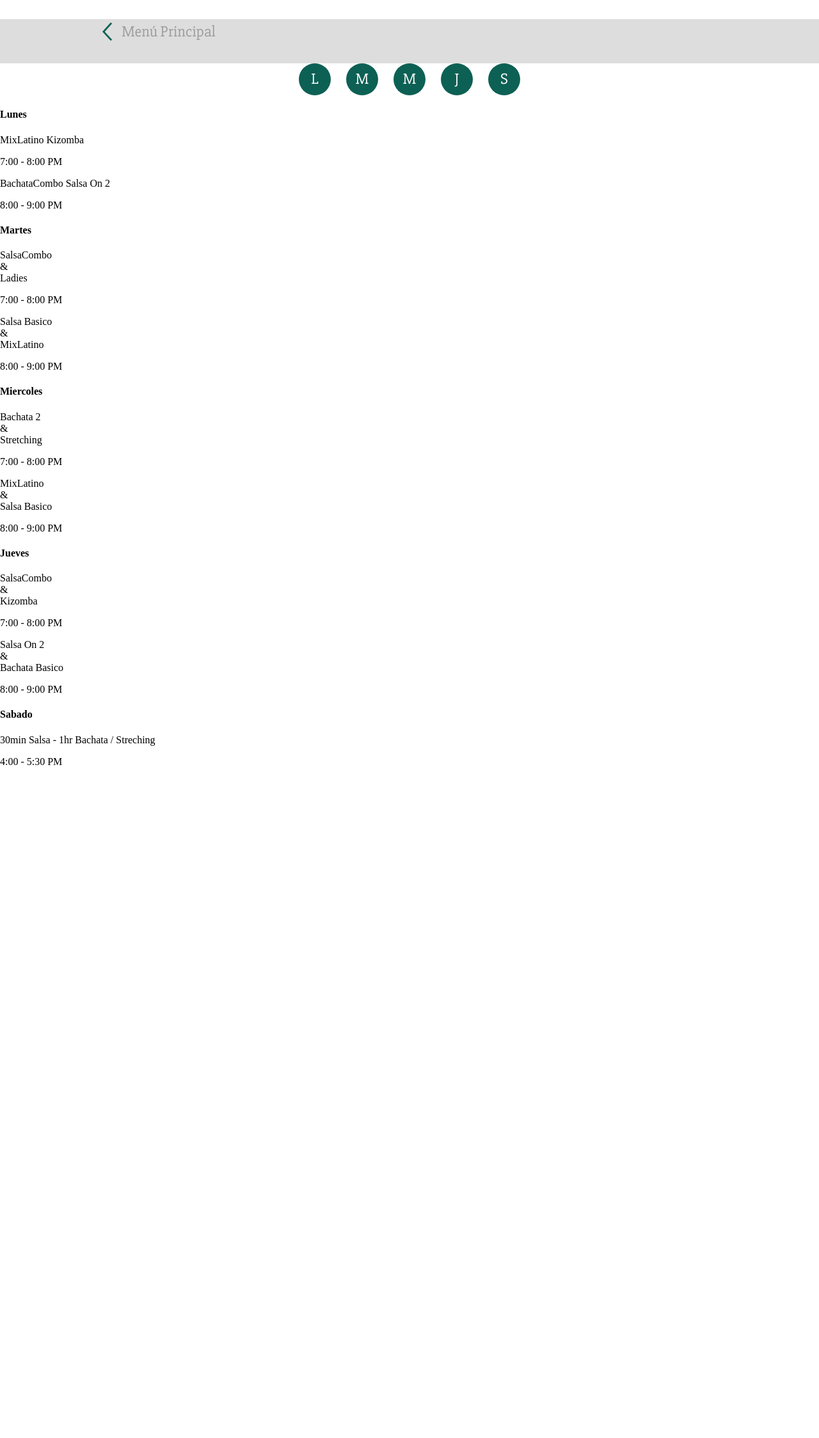
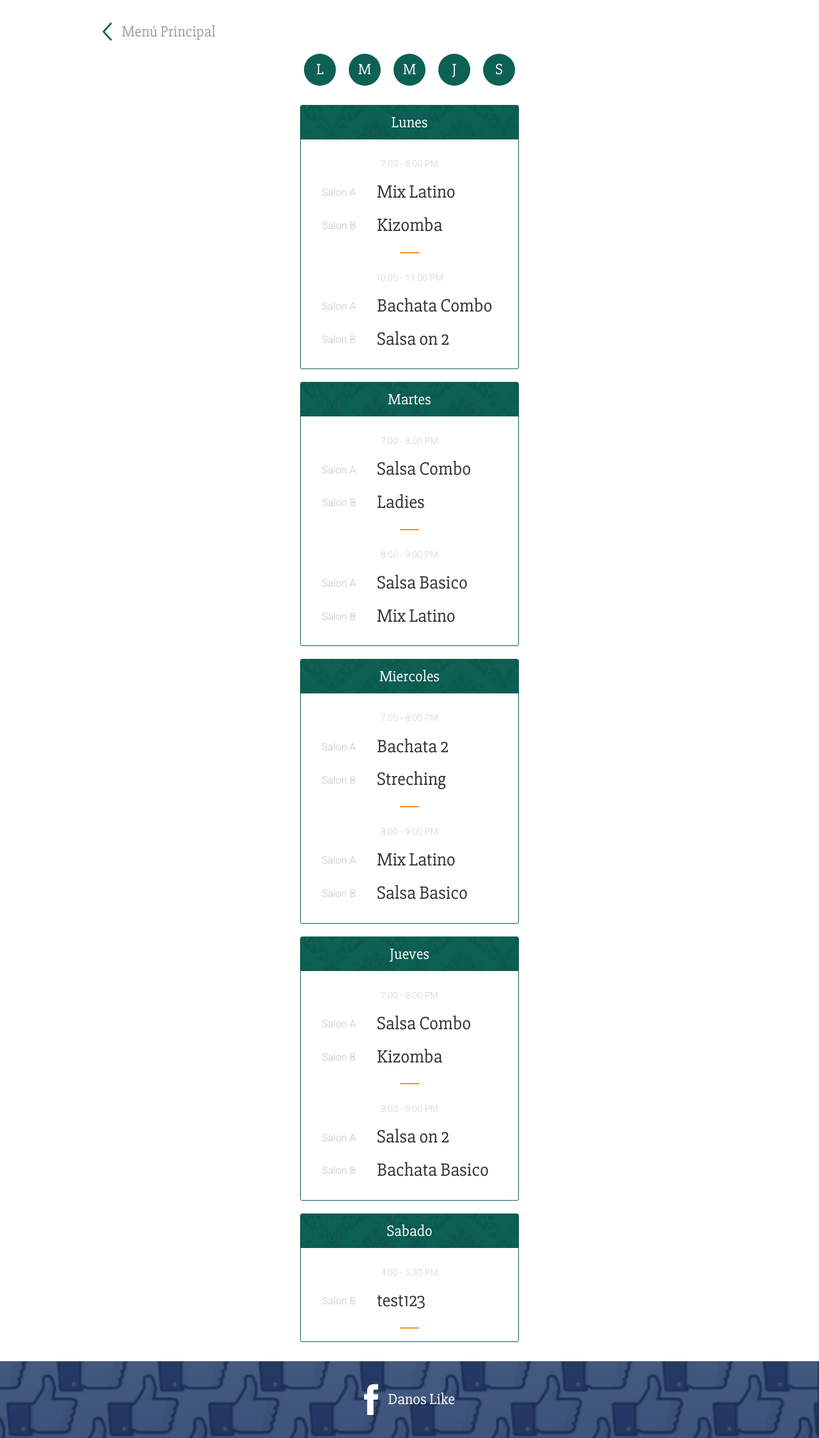
Before and after one commit to AlejandrLara12/nsalsat.io, a Jekyll site: the page built from horarios/index.html, in a window 1280 px wide. Shown: the whole page at 64% size. Built offline with Jekyll 4.4.1, drawn with Linux system fonts in a browser that asks for light colours; Markdown is read by kramdown in place of the engine named in the settings; before the commit the page ends 1216 px from its top, so only the background shows below that.

Commit message:
Styled horarios.sass

```diff
--- a/_data/detalles.yml
+++ b/_data/detalles.yml
@@ -1,2 +1,7 @@
 # Mensaje para regresar a la pagina principal
 backtomenu: Menú Principal
+
+
+# Boton Redes Sociales, Seccion Horarios
+button-horario-msj: Danos Like
+button-horario-link: https://www.facebook.com/nsalsat.saltillo
--- a/_data/horarios.yml
+++ b/_data/horarios.yml
@@ -1,30 +1,63 @@
+
+# Nombre de salones
+
+salonA: Salon A
+salonB: Salon B
+
+
+# NOTAS IMPORTANTES
+# Limite de 15 caracteres, sin embargo pued ser de linea multiple
+
 horario:
-- {dia: Lunes,
-    letter: L,
-        hora1: '7:00 - 8:00 PM',
-        clase1: 'MixLatino Kizomba',
-        hora2: '8:00 - 9:00 PM',
-        clase2: 'BachataCombo  Salsa On 2'}
-- {dia: Martes,
+- {dia: 'Lunes',
+    letter: 'L',
+        hora-1: ,
+        clase-1-a: 'Mix Latino',
+        clase-1-b: 'Kizomba',
+        hora-2: '10:00 - 11:00 PM',
+        clase-2-a: 'Bachata Combo',
+        clase-2-b: 'Salsa on 2'
+        }
+- {dia: 'Martes',
+    letter: 'M',
+        hora-1: '7:00 - 8:00 PM',
+        clase-1-a: 'Salsa Combo',
+        clase-1-b: 'Ladies',
+        hora-2: '8:00 - 9:00 PM',
+        clase-2-a: 'Salsa Basico',
+        clase-2-b: 'Mix Latino'
+        }
+- {dia: 'Miercoles',
     letter: M,
-        hora1: '7:00 - 8:00 PM',
-        clase1: 'SalsaCombo <br><span class="and">&</span><br> Ladies',
-        hora2: '8:00 - 9:00 PM',
-        clase2: 'Salsa Basico <br><span class="and">&</span><br> MixLatino'}
-- {dia: Miercoles,
-    letter: M,
-        hora1: '7:00 - 8:00 PM',
-        clase1: 'Bachata 2 <br><span class="and">&</span><br> Stretching',
-        hora2: '8:00 - 9:00 PM',
-        clase2: 'MixLatino <br><span class="and">&</span><br> Salsa Basico'}
-- {dia: Jueves,
-    letter: J,
-        hora1: '7:00 - 8:00 PM',
-        clase1: 'SalsaCombo <br><span class="and">&</span><br> Kizomba',
-        hora2: '8:00 - 9:00 PM',
-        clase2: 'Salsa On 2 <br><span class="and">&</span><br> Bachata Basico'}
+        hora-1: ,
+        clase-1-a: 'Bachata 2',
+        clase-1-b: 'Streching',
+        hora-2: '8:00 - 9:00 PM',
+        clase-2-a: 'Mix Latino',
+        clase-2-b: 'Salsa Basico'
+        }
+- {dia: 'Jueves',
+    letter: 'J',
+        hora-1: ,
+        clase-1-a: 'Salsa Combo',
+        clase-1-b: 'Kizomba',
+        hora-2: '8:00 - 9:00 PM',
+        clase-2-a: 'Salsa on 2',
+        clase-2-b: 'Bachata Basico',
+        }
+- {dia: 'Sabado',
+    letter: 'S',
+        hora-1: '4:00 - 5:30 PM',
+        clase-1-a: ,
+        clase-1-b: 'test123'
+}
 
-- {dia: Sabado,
-    letter: S,
-        hora1: '4:00 - 5:30 PM',
-        clase1: '30min Salsa - 1hr Bachata / Streching'}
+# {dia: Dia,    !necesario, cuidado con mayusculas
+#    letter: L, !necesario
+#        hora-1: , si no se especifica el default sera de 7:00 - 8:00 PM
+#        clase-1-a: 'MixLatino',
+#        clase-1-b: 'Kizomba',
+#        hora-2: '8:00 - 9:00 PM',
+#        clase-2-a: 'BachataCombo',
+#        clase-2-b: 'Salsa On 2'
+#        }
--- a/_includes/sections/horarios.html
+++ b/_includes/sections/horarios.html
@@ -2,31 +2,57 @@
 
   <div class="days-menu">
     {% for class in site.data.horarios.horario %}
-      <a class="day-link" href="#{{ class.dia }}" ><div class="day">{{ class.letter }}</div></a>
+      {% if class.clase-1-a or class.clase-1-b or class.clase-2-a or class.clase-2-b %}
+        <a class="day-link" href="#{{ class.dia }}" ><div class="day">{{ class.letter }}</div></a>
+      {% endif %}
     {% endfor %}
   </div>
 
   <div class="horarios-wrap">
       {% for class in site.data.horarios.horario %}
-      <div class="day-container" id="{{ class.dia }}">
+      {% if class.clase-1-a or class.clase-1-b or class.clase-2-a or class.clase-2-b %}
+      <div class="day-unit" id="{{ class.dia }}">
+        <div class="week-day">{{ class.dia}}</div>
+        {% if class.clase-1-a or class.clase-1-b %}
+        <div class="hora">{% if class.hora-1 %}{{ class.hora-1 }}{% else %}7:00 - 8:00 PM{% endif %}</div>
+        <div class="class-detail">
+          <div class="room-wrap">
+            {% if class.clase-1-a %}<div class="room">{% if site.data.horarios.salonA %}{{ site.data.horarios.salonA}}{% else %}Room A{% endif %}</div>{% endif %}
+            {% if class.clase-1-b %}<div class="room">{% if site.data.horarios.salonB %}{{ site.data.horarios.salonB}}{% else %}Room B{% endif %}</div>{% endif %}
+          </div>
+          <div class="class-wrap">
+            {% if class.clase-1-a %}<div class="class-name">{{ class.clase-1-a }}</div>{% endif %}
+            {% if class.clase-1-b %}<div class="class-name">{{ class.clase-1-b }}</div>{% endif %}
+          </div>
 
-        <h4 class="dia">{{ class.dia }}</h4>
-
-        <p class="clase">{{ class.clase1 }}</p>
-        <div class="dia-clase-div"></div>
-        <p class="hora">{{ class.hora1 }}</p>
-
-        {% if  class.hora2 %}
-        <div class="clases-div"></div>
-
-        <p class="clase">{{ class.clase2 }}</p>
-        <div class="dia-clase-div"></div>
-        <p class="hora">{{ class.hora2 }}</p>
-
+        </div>
         {% endif %}
 
+        {% if ((class.clase-1-b) or (class.clase-1-a)) and ((class.clase-2-a) or (class.clase-2-b)) %}
+        <div class="line-btw-clases"></div>
+        {% endif %}
+
+        {% if class.clase-2-a or class.clase-2-b %}
+        <div class="hora">{% if class.hora-2 %}{{ class.hora-2 }}{% else %}8:00 - 9:00 PM{% endif %}</div>
+        <div class="class-detail">
+          <div class="room-wrap">
+            {% if class.clase-2-a %}<div class="room">{% if site.data.horarios.salonA %}{{ site.data.horarios.salonA }}{% else %}Room A{% endif %}</div>{% endif %}
+            {% if class.clase-2-b %}<div class="room">{% if site.data.horarios.salonB %}{{ site.data.horarios.salonB }}{% else %}Room B{% endif %}</div>{% endif %}
+          </div>
+          <div class="class-wrap">
+            {% if class.clase-2-a %}<div class="class-name">{{ class.clase-2-a }}</div>{% endif %}
+            {% if class.clase-2-b %}<div class="class-name">{{ class.clase-2-b }}</div>{% endif %}
+          </div>
+
+        </div>
+        {% endif %}
       </div>
+      {% endif %}
       {% endfor %}
   </div>
 
+  <a class="social-media-btn" href="{{ site.data.detalles.button-horario-link }}">
+    <div class="social-media-detail">{% include icons/facebook-icon.svg  %} {{ site.data.detalles.button-horario-msj }}</div>
+  </a>
+
 </section>
--- a/_sass/_horarios.sass
+++ b/_sass/_horarios.sass
@@ -1,5 +1,5 @@
 .horarios-container
-  background: #fff
+  //background: #ccc
 
   .days-menu
     display: flex
@@ -8,7 +8,7 @@
 
     .day-link
       text-decoration: none
-      margin: 0 12px
+      margin: 0 10px
 
       .day
         display: inline-block
@@ -23,3 +23,107 @@
         text-align: center
         font-family: $font-family-accent
         font-size: $font-size-title
+        text-decoration: none
+
+  .horarios-wrap
+    //max-width: 960px
+    margin: 30px auto 0
+
+
+    .day-unit
+      border: 1px solid $accent-dark
+      border-radius: 3px
+      max-width: 340px
+      min-width: 320px
+      margin: 0 auto 20px
+      overflow: hidden
+      padding: 0 0 20px
+      transition: all .25s ease-in-out
+
+      .week-day
+        color: #fff
+        background: $accent-dark
+        font-size: 1.5em
+        font-family: $font-family-accent
+        font-weight: lighter
+        padding: 12px 0
+        text-align: center
+        background-image: url("../../assets/img/horarios-section/horarios-day-pattern.png")
+      .hora
+        font-family: $font-family-normal
+        color: lighten($font-color-ligth, 20)
+        font-weight: 300
+        font-size: .9em
+        text-align: center
+        margin: 30px 0 10px
+
+      .class-detail
+        display: flex
+        //padding: 0 20px 0 0
+
+
+        .room-wrap
+          display: flex
+          flex-direction: column
+          justify-content: space-around
+          font-family: $font-family-normal
+          color: lighten($font-color-ligth, 15)
+          font-weight: 300
+          width: 35%
+          //background: red
+          //margin: 0 10% 0 10%
+          text-align: center
+
+          .room
+            display: block
+
+        .class-wrap
+          display: flex
+          flex-direction: column
+          font-size: 1.8em
+          color: $font-color-dark
+          font-family: $font-family-accent
+          line-height: 1.3
+          width: 65%
+          //background: blue
+          .class-name
+            $space-top-bottom-of-class-name: .25em
+            margin: $space-top-bottom-of-class-name 0 $space-top-bottom-of-class-name
+
+      .line-btw-clases
+        height: 2px
+        width: 30px
+        background: $accent-light
+        margin: 15px auto 0
+
+    .hovered-sized-day-unit
+      transform: scale(1.03)
+      box-shadow: 0px 3px 12px rgba(30,30,30, 0.4)
+
+
+
+  .social-media-btn
+    display: block
+    background-image: url("../../assets/img/horarios-section/likes-pattern.png")
+    background-size: cover
+    text-decoration: none
+    background-color: #1E324F
+    height: 120px
+    width: 100%
+    margin-top: 30px
+
+    .social-media-detail
+      display: flex
+      align-items: center
+      justify-content: center
+      height: 100%
+      font-family: $font-family-accent
+      color: #fff
+      font-size: $font-size-title
+
+      .facebook-icon-svg
+        height: 2em
+        padding-right: 15px
+        .facebook-icon-path
+          stroke: none
+          fill: #fff
--- a/_sass/_subpage.sass
+++ b/_sass/_subpage.sass
@@ -2,13 +2,14 @@ body
   margin: 0
 
 .subpage-container
-  background: #ddd
+  //background: #ddd
   margin: 0
   padding: 0
 
   .subpage-menu-wrap
-    margin: 30px auto
+    margin: 30px auto 15px
     max-width: 960px
+    padding: 0px 20px
 
     a
       display: flex
--- a/assets/css/main.sass
+++ b/assets/css/main.sass
@@ -2,12 +2,14 @@
 ---
 // Variables
 $accent-dark: #0d6054
+$accent-light: #F4902D
 
 
 // Typography
 
 $font-color-accent: $accent-dark
 $font-color-ligth: #9D9D9D
+$font-color-dark: #333333
 
 $font-family-accent: 'Slabo 27px', serif
 $font-family-normal: 'Roboto', sans-serif
--- a/assets/js/functions.js
+++ b/assets/js/functions.js
@@ -20,6 +20,13 @@ var main = function() {
 //
 // });
 
+// It gives the Class hovered-sized-day-unit so the day-unit
+// can get bigger once hovered and also gives it a litte shadow
+// SASS in _sass/_horarios.sass  about line 98
+$('.day-unit').hover(function(){
+  $(this).toggleClass('hovered-sized-day-unit');
+  //console.log('Function Hover working')
+});
 
 }// ends main
 
```
Also changed, not shown: _includes/icons/facebook-icon.svg (added), assets/img/horarios-section/horarios-day-pattern.png (added), assets/img/horarios-section/horarios-day-pattern@2x.png (added), assets/img/horarios-section/likes-pattern.png (added), assets/img/horarios-section/likes-pattern@2x.png (added), 7 other files.
